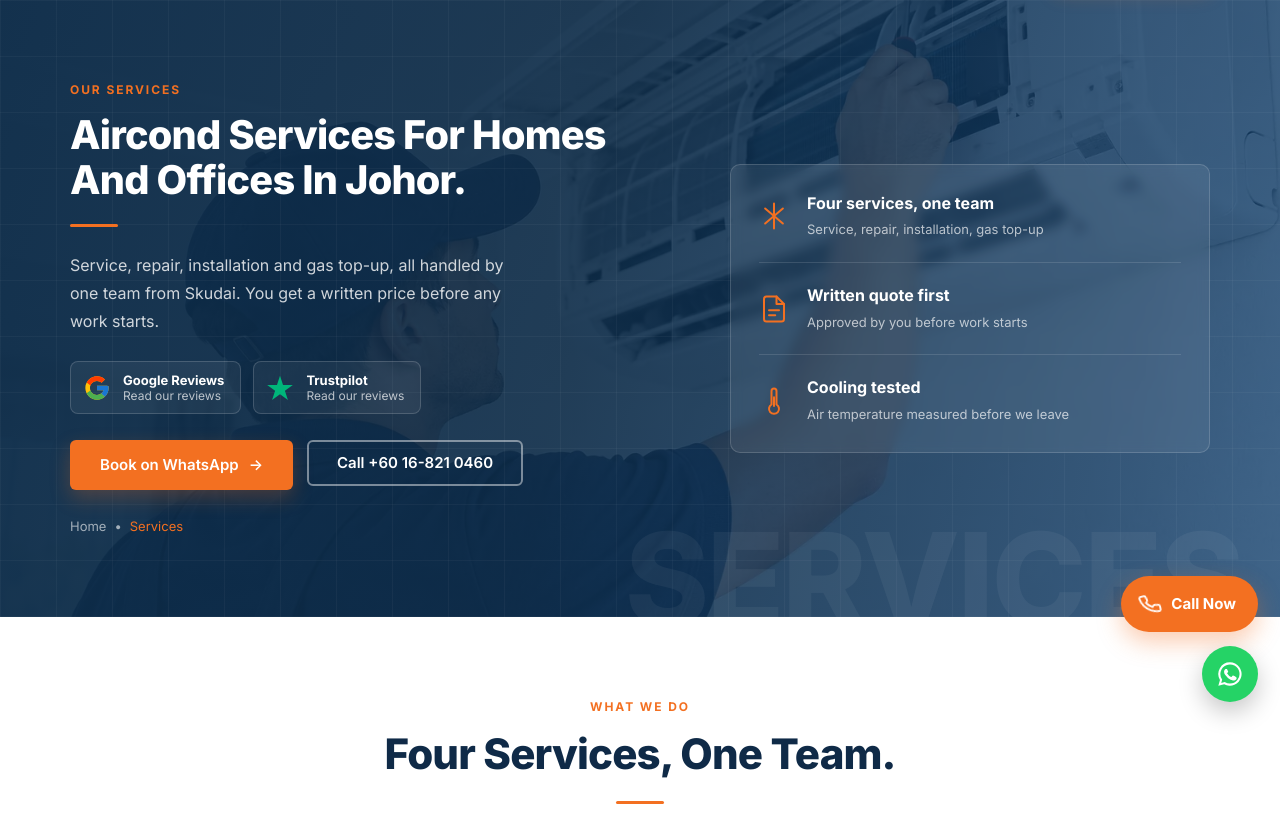
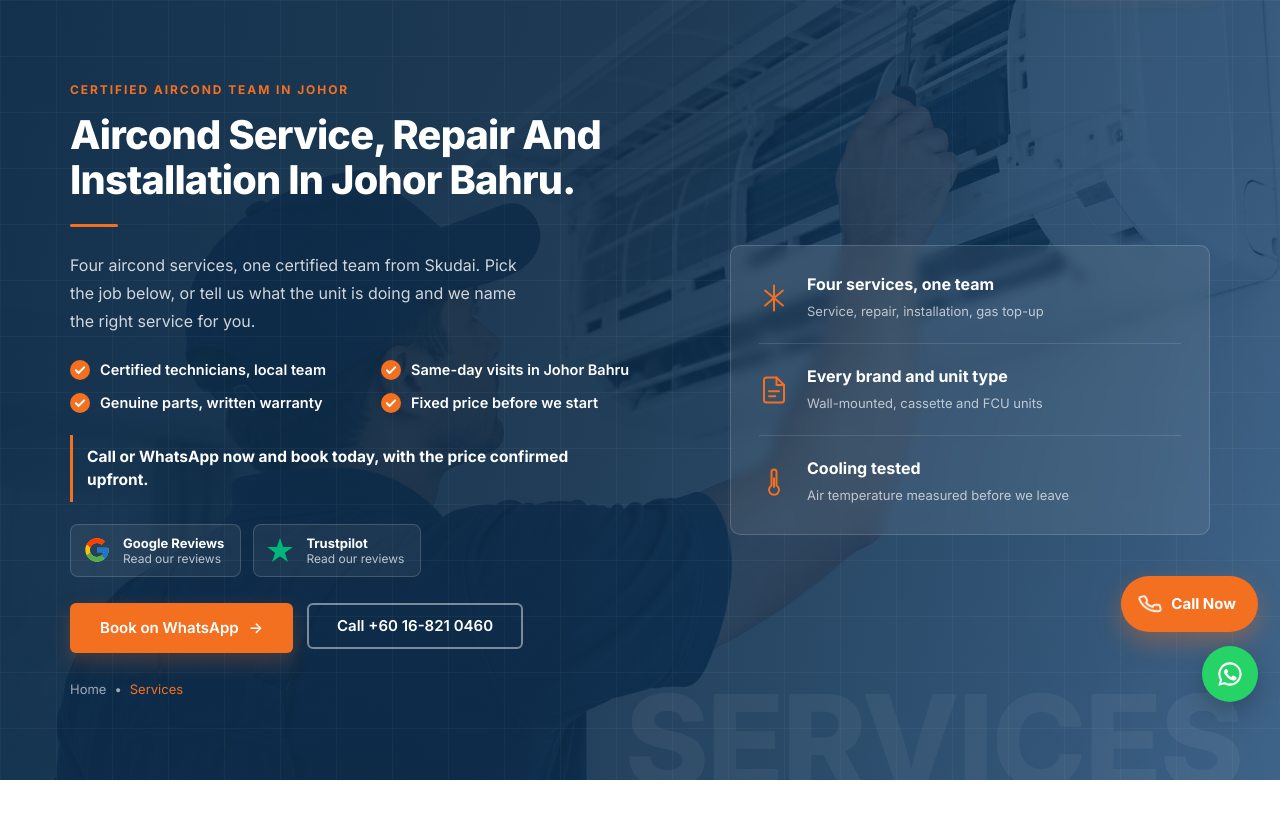
Before and after one commit to Shakeeb871/Narti-Aircon-Service, a PHP site: page /services/ in a window 1280 px wide. Shown: the part 76-896 px from the top of the page. Run offline with PHP 8.4, Linux system fonts and the light colour scheme.

Commit message:
Hero sections: STC structure with USPs and CTA line on home, services and all service pages; remove banned phrases
Co-Authored-By: Claude Opus 5.5 <noreply@anthropic.com>
Claude-Session: https://claude.ai/code/session_01JJG1vAkqisZBuy8vj4XHPc

```diff
--- a/404.html
+++ b/404.html
@@ -29,7 +29,7 @@
   <link rel="preconnect" href="https://fonts.gstatic.com" crossorigin>
   <link href="https://fonts.googleapis.com/css2?family=Inter:wght@400;500;600;700;800&display=swap" rel="stylesheet">
 
-  <link rel="stylesheet" href="/assets/css/style.css?v=0cea904e">
+  <link rel="stylesheet" href="/assets/css/style.css?v=61701b32">
 
   <script type="application/ld+json">
 {
--- a/about/index.html
+++ b/about/index.html
@@ -29,7 +29,7 @@
   <link rel="preconnect" href="https://fonts.gstatic.com" crossorigin>
   <link href="https://fonts.googleapis.com/css2?family=Inter:wght@400;500;600;700;800&display=swap" rel="stylesheet">
 
-  <link rel="stylesheet" href="/assets/css/style.css?v=0cea904e">
+  <link rel="stylesheet" href="/assets/css/style.css?v=61701b32">
 
   <script type="application/ld+json">
 {
--- a/assets/css/style.css
+++ b/assets/css/style.css
@@ -2225,3 +2225,15 @@ a.service-card:hover .link-more span { transform: translateX(4px); }
   margin: 2px 0 20px 2px;
 }
 .habit__title, .send-card__title { font-size: 16px; font-weight: 800; }
+
+/* ---------- Hero STC: trust chain + CTA line ---------- */
+.hero-usps--dark li { color: var(--navy); }
+.hero__content .hero-usps { margin-top: 22px; max-width: 560px; }
+.hero-hook {
+  margin: 22px 0 0; padding: 10px 0 10px 14px;
+  border-left: 3px solid var(--orange);
+  font-size: 15.5px; font-weight: 700; line-height: 1.5; color: var(--white);
+  max-width: 560px;
+}
+.hero-hook--dark { color: var(--navy); }
+.hero-hook + .ratings { margin-top: 22px; }
--- a/contact-us/index.html
+++ b/contact-us/index.html
@@ -29,7 +29,7 @@
   <link rel="preconnect" href="https://fonts.gstatic.com" crossorigin>
   <link href="https://fonts.googleapis.com/css2?family=Inter:wght@400;500;600;700;800&display=swap" rel="stylesheet">
 
-  <link rel="stylesheet" href="/assets/css/style.css?v=0cea904e">
+  <link rel="stylesheet" href="/assets/css/style.css?v=61701b32">
 
   <script type="application/ld+json">
 {
--- a/projects/index.html
+++ b/projects/index.html
@@ -29,7 +29,7 @@
   <link rel="preconnect" href="https://fonts.gstatic.com" crossorigin>
   <link href="https://fonts.googleapis.com/css2?family=Inter:wght@400;500;600;700;800&display=swap" rel="stylesheet">
 
-  <link rel="stylesheet" href="/assets/css/style.css?v=0cea904e">
+  <link rel="stylesheet" href="/assets/css/style.css?v=61701b32">
 
   <script type="application/ld+json">
 {
--- a/services/index.html
+++ b/services/index.html
@@ -29,7 +29,7 @@
   <link rel="preconnect" href="https://fonts.gstatic.com" crossorigin>
   <link href="https://fonts.googleapis.com/css2?family=Inter:wght@400;500;600;700;800&display=swap" rel="stylesheet">
 
-  <link rel="stylesheet" href="/assets/css/style.css?v=0cea904e">
+  <link rel="stylesheet" href="/assets/css/style.css?v=61701b32">
 
   <script type="application/ld+json">
 {
@@ -288,10 +288,12 @@
       </div>
       <div class="container about-hero__grid">
         <div class="about-hero__content">
-          <p class="eyebrow">Our Services</p>
-          <h1 class="about-hero__title">Aircond Services For Homes And Offices In Johor.</h1>
+          <p class="eyebrow">Certified Aircond Team In Johor</p>
+          <h1 class="about-hero__title">Aircond Service, Repair And Installation In Johor Bahru.</h1>
           <span class="divider"></span>
-          <p class="about-hero__text">Service, repair, installation and gas top-up, all handled by one team from Skudai. You get a written price before any work starts.</p>
+          <p class="about-hero__text">Four aircond services, one certified team from Skudai. Pick the job below, or tell us what the unit is doing and we name the right service for you.</p>
+          <ul class="hero-usps"><li><svg viewBox="0 0 24 24" aria-hidden="true"><path d="M5 12.5l4.5 4.5L19 7.5"/></svg><span>Certified technicians, local team</span></li><li><svg viewBox="0 0 24 24" aria-hidden="true"><path d="M5 12.5l4.5 4.5L19 7.5"/></svg><span>Same-day visits in Johor Bahru</span></li><li><svg viewBox="0 0 24 24" aria-hidden="true"><path d="M5 12.5l4.5 4.5L19 7.5"/></svg><span>Genuine parts, written warranty</span></li><li><svg viewBox="0 0 24 24" aria-hidden="true"><path d="M5 12.5l4.5 4.5L19 7.5"/></svg><span>Fixed price before we start</span></li></ul>
+          <p class="hero-hook">Call or WhatsApp now and book today, with the price confirmed upfront.</p>
           <div class="ratings ratings--dark">
             <a class="rating" data-review="google" href="https://www.google.com/search?q=NARTI+Aircon+Service+Skudai" target="_blank" rel="noopener">
               <svg class="rating__logo" viewBox="0 0 48 48" aria-hidden="true"><path fill="#FFC107" d="M43.6 20.5H42V20H24v8h11.3C33.7 32.7 29.2 36 24 36c-6.6 0-12-5.4-12-12s5.4-12 12-12c3.1 0 5.8 1.2 7.9 3l5.7-5.7C34 6.1 29.3 4 24 4 13 4 4 13 4 24s9 20 20 20 20-9 20-20c0-1.3-.1-2.4-.4-3.5z"/><path fill="#FF3D00" d="M6.3 14.7l6.6 4.8C14.7 15.1 19 12 24 12c3.1 0 5.8 1.2 7.9 3l5.7-5.7C34 6.1 29.3 4 24 4 16.3 4 9.7 8.3 6.3 14.7z"/><path fill="#4CAF50" d="M24 44c5.2 0 9.9-2 13.4-5.2l-6.2-5.2A11.9 11.9 0 0 1 24 36c-5.2 0-9.6-3.3-11.3-7.9l-6.5 5C9.5 39.6 16.2 44 24 44z"/><path fill="#1976D2" d="M43.6 20.5H42V20H24v8h11.3a12 12 0 0 1-4.1 5.6l6.2 5.2C37 39.2 44 34 44 24c0-1.3-.1-2.4-.4-3.5z"/></svg>
@@ -325,7 +327,7 @@
           </li>
           <li>
             <svg viewBox="0 0 24 24" aria-hidden="true"><path d="M14 2H6a2 2 0 0 0-2 2v16a2 2 0 0 0 2 2h12a2 2 0 0 0 2-2V8z"/><path d="M14 2v6h6M8 13h8M8 17h5"/></svg>
-            <span><strong>Written quote first</strong><span>Approved by you before work starts</span></span>
+            <span><strong>Every brand and unit type</strong><span>Wall-mounted, cassette and FCU units</span></span>
           </li>
           <li>
             <svg viewBox="0 0 24 24" aria-hidden="true"><path d="M14 14.8V4a2 2 0 1 0-4 0v10.8a4 4 0 1 0 4 0z"/><path d="M12 9v7"/></svg>
@@ -444,7 +446,7 @@
         <div class="section-head">
           <div>
             <p class="eyebrow">Transparent Pricing</p>
-            <h2 class="section-title">Clear Prices, No<br>Surprises.</h2>
+            <h2 class="section-title">Aircond Prices In<br>Johor Bahru.</h2>
           </div>
           <p class="section-head__text">Standard rates for the jobs we are booked for most. You approve the price before any work starts.</p>
         </div>
```
Also changed, not shown: aircond-gas-top-up/index.html (+5 -5 lines), aircond-installation/index.html (+5 -5 lines), aircond-repair/index.html (+7 -7 lines), aircond-service/index.html (+6 -6 lines), index.html (+8 -6 lines).
